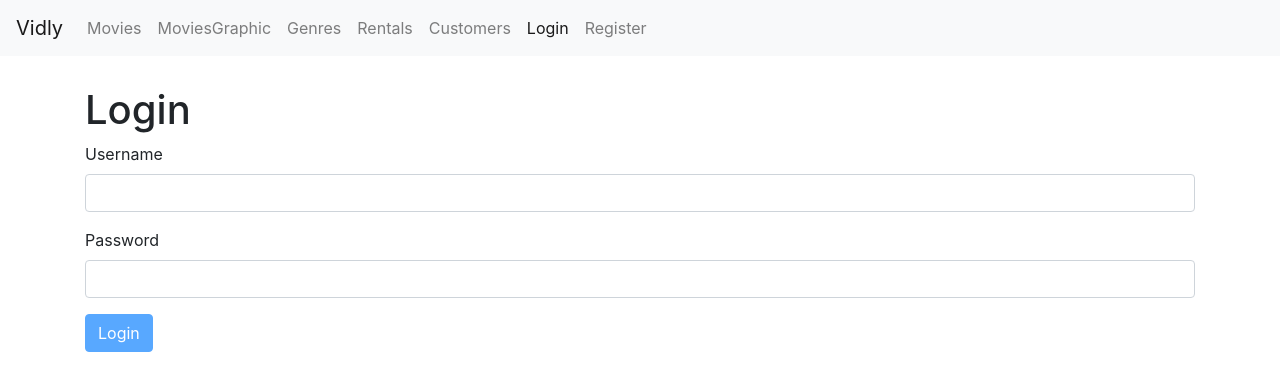
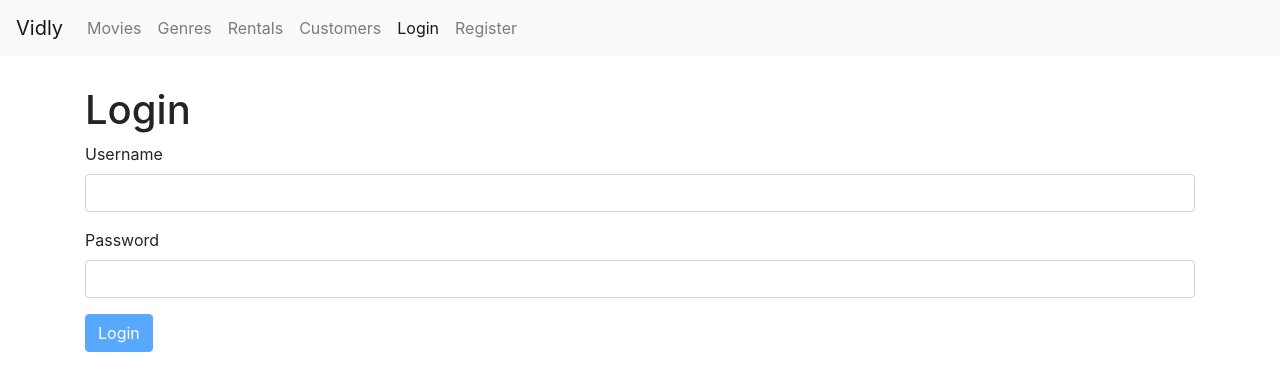
Before and after one commit to pesekt1/vidly-client, a React (Create React App) app: page /login in a window 1280 px wide. Shown: the top 390 px of the page. Built offline with nearby package versions, Linux system fonts and the light colour scheme.

Commit message:
deactivated MoviesGraphic menu

```diff
--- a/src/components/navBar.jsx
+++ b/src/components/navBar.jsx
@@ -25,9 +25,9 @@
               <NavLink className="nav-item nav-link" to="/movies">
                 Movies
               </NavLink>
-              <NavLink className="nav-item nav-link" to="/moviesgraphic">
+              {/* <NavLink className="nav-item nav-link" to="/moviesgraphic">
                 MoviesGraphic
-              </NavLink>
+              </NavLink> */}
               <NavLink className="nav-item nav-link" to="/genres">
                 Genres
               </NavLink>
```
